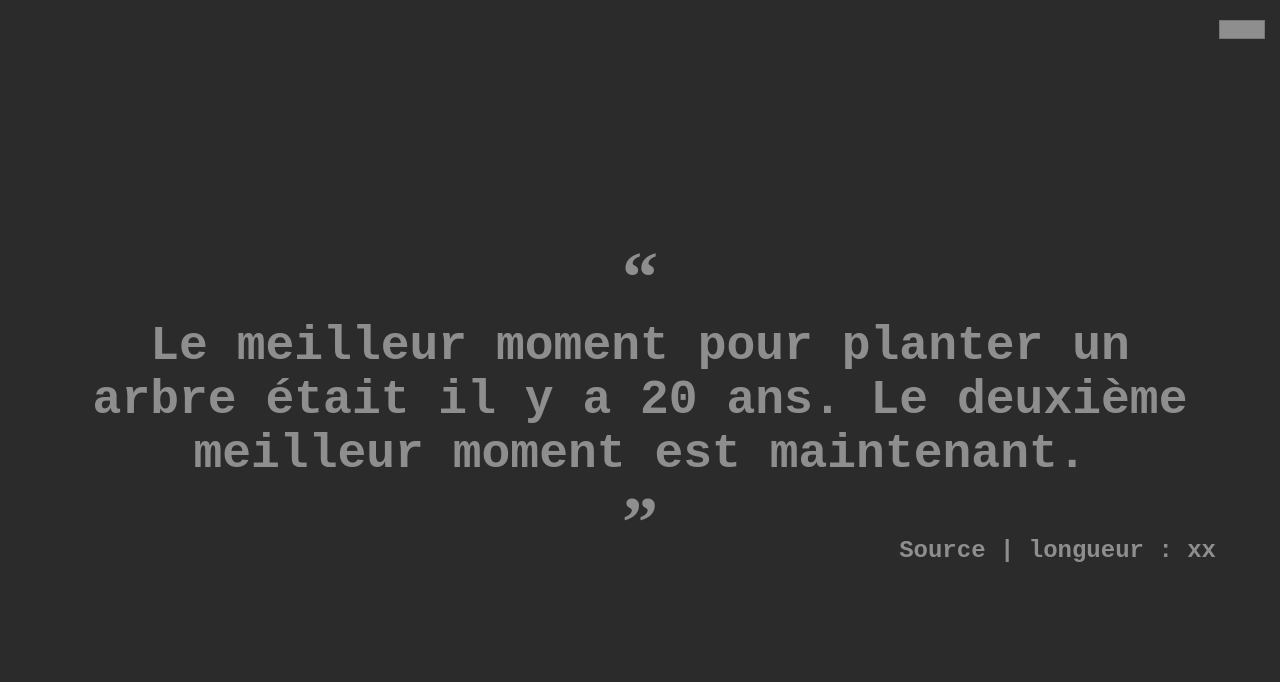
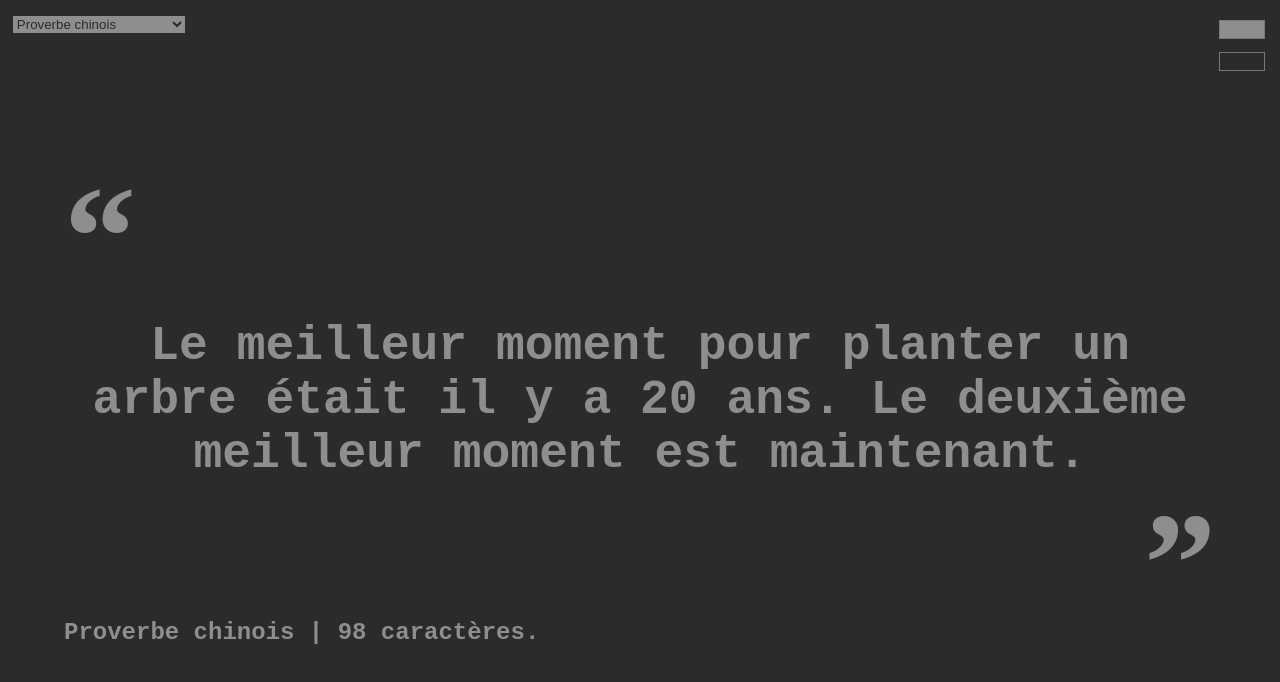
Before and after one commit to XP48/dactyl, a plain HTML site: page index.html in a window 1280 px wide. Drawn offline with Linux system fonts and the light colour scheme.

Commit message:
Ajout de la possibilité de changer les citations. Ajout de fonctionnalités de personnalisation

```diff
--- a/index.html
+++ b/index.html
@@ -8,11 +8,15 @@
     <title>Dactyl</title>
 </head>
 <body>
-    <div class="container">
-        <input type="color" name="couleur" id="cool" value="#8e8e8e">
+    <div id="container">
+        <select name="choix_cita" id="cita-select">
+            <option value="">Sélectionnez un auteur</option>
+        </select>
+        <input type="color" name="couleur-police" id="cool-pol" value="#8e8e8e">
+        <input type="color" name="couleur-fond" id="cool-fond" value="#2b2b2b">
         <div class="phrase">
             <div id="sujet"><p class="cit">“</p></div>
-            <p class="infos">Source | longueur : xx</p>
+            <p id="infos">Source | longueur : xx</p>
         </div>
     </div>
 </body>
--- a/main.js
+++ b/main.js
@@ -12,18 +12,36 @@ function nb_random(min, max) {
 }
 
 fetch('citations.json').then(reponse => reponse.json()).then(data => {
-    let citations = data[nb_random(0, data.length)]
-    let exo = citations.citation
-    let etapes = exo.split('')
 
-    for (let nb = 0; nb < (etapes.length); nb++){
-        document.getElementById('sujet').innerHTML += `<span id='${nb}'>${etapes[nb]}</span>`
-    }
-    document.getElementById('sujet').innerHTML += `<p class="cit">”</p>`
+    let etapes = 0
     let nb_etape = 0
     let animationduration = 0.1
     let started = false
     let debut = 0
+
+    function display(nb_cita) {
+
+        nb_etape = 0
+        let citation = data[nb_cita]
+        let exo = citation.citation
+        etapes = exo.split('')
+
+
+        document.getElementById('sujet').innerHTML = '<p class="cit">“</p>'
+        for (let nb = 0; nb < (etapes.length); nb++){
+            document.getElementById('sujet').innerHTML += `<span id='${nb}'>${etapes[nb]}</span>`
+        }
+        document.getElementById('cita-select').innerHTML = `<option value="">${citation.auteur}</option>`
+        for (let nb = 0; nb < data.length; nb++){
+            document.getElementById('cita-select').innerHTML += `<option value="${data[nb].auteur}">${data[nb].auteur}</option>`
+        }
+        document.getElementById('sujet').innerHTML += `<p class="cit">”</p>`
+        document.getElementById('infos').textContent = `${citation.auteur} | ${citation.taille} caractères.`
+
+        console.log(etapes)
+
+    }
+
 
     document.addEventListener('keydown', function(event) {
         console.log(event.keyCode)
@@ -31,6 +49,12 @@ fetch('citations.json').then(reponse => reponse.json()).then(data => {
             debut = new Date()
             started = true
         }
+        if(event.keyCode !== keysByLetter[etapes[0]] && Object.values(keysByLetter).includes(event.keyCode) ){
+            document.getElementById('sujet').style.animation = `erreur ${animationduration}s linear 1`
+        }
+        document.getElementById("sujet").addEventListener("animationend", function() {
+            document.getElementById('sujet').style.animation = null;
+        });
         if(event.keyCode === keysByLetter[etapes[0]]){
             document.getElementById(`${nb_etape}`).style.color = '#f1f1f1'
             etapes.shift()
@@ -41,16 +65,21 @@ fetch('citations.json').then(reponse => reponse.json()).then(data => {
             }
             nb_etape++
         }
-        else if(event.keyCode != keysByLetter[etapes[0]] && Object.values(keysByLetter).includes(event.keyCode) ){
-            document.getElementById('sujet').style.animation = `erreur ${animationduration}s linear 1`
-        }
-        document.getElementById("sujet").addEventListener("animationend", function() {
-            document.getElementById('sujet').style.animation = null;
-        });
+        console.log(keysByLetter[etapes[0]])
     });
 
+    display(nb_random(0, data.length))
+
+
     document.addEventListener("input", function(event) {
-        document.getElementById("sujet").style.color = event.target.value;
+        if(event.target.name === "couleur-police") {
+            document.getElementById("sujet").style.color = event.target.value;
+        }
+        if(event.target.name === "couleur-fond") {
+            document.getElementById("container").style.backgroundColor = event.target.value;
+            document.getElementById("cita-select").style.backgroundColor = event.target.value;
+        }
+        display(data.findIndex(elem => elem.auteur === event.target.value))
     });
 
 }).catch(error => console.log(error))
--- a/style.css
+++ b/style.css
@@ -3,7 +3,7 @@
     padding: 0;
     box-sizing: border-box;
 }
-.container {
+#container {
     height: 100vh;
     width: 100vw;
     background-color: #2b2b2b;
@@ -45,24 +45,47 @@
     font-family: 'Courier New', Courier, monospace;
     font-weight: bold;
 }
-#cool {
+#cita-select {
+    position: absolute;
+    top: 2%;
+    left: 1%;
+    background-color: #8e8e8e;
+    color: #2b2b2b;
+    border: none;
+}
+#cool-pol {
     position: absolute;
     top: 2%;
     right: 1%;
     background-color: transparent;
     border: none;
 }
+#cool-fond {
+    position: absolute;
+    top: 6%;
+    right: 1%;
+    background-color: transparent;
+    border: none;
+}
+#cool-pol:hover, #cool-fond:hover, #cita-select:hover {
+    cursor: pointer;
+}
 .cit {
     font-family: black;
-    font-size: 150%;
+    font-size: 300%;
 }
-.infos {
+.cit:first-child {
+    text-align: left;
+}
+.cit:last-child {
+    text-align: right;
+}
+#infos {
     color: #8e8e8e;
     font-family: 'Courier New', Courier, monospace;
     font-size: x-large;
     font-weight: bold;
-    display: flex;
     position: absolute;
-    right: 0;
+    left: 0;
     bottom: 0;
 }
```
